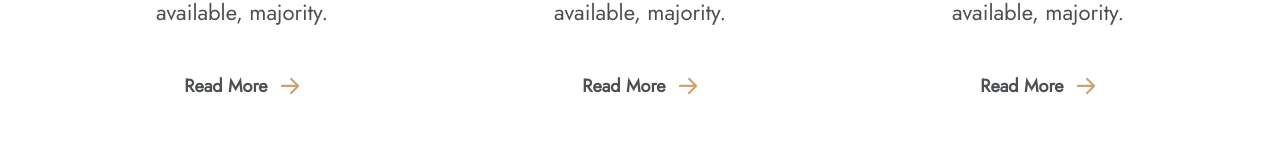
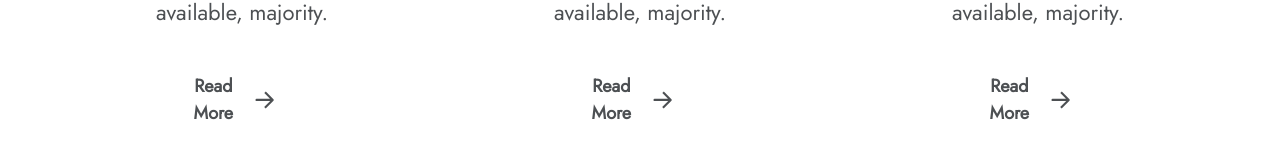
Before and after one commit to Lukas-Daugela/React-Vite-Interno, a React (Vite) app: page / in a window 1280 px wide. Shown: the part 197-364 px from the top of the page. Built offline with nearby package versions, Linux system fonts and the light colour scheme.

Commit message:
Added Hover animations for buttons

```diff
--- a/public/assets/svg/Arrow.jsx
+++ b/public/assets/svg/Arrow.jsx
@@ -1,10 +1,10 @@
 import React from 'react';
 import PropTypes from 'prop-types';
 
-export default function Arrow({ className }) {
+export default function Arrow({ svgClassName, pathClassName }) {
   return (
     <svg
-      className={className}
+      className={svgClassName}
       width="100%"
       height="100%"
       viewBox="0 0 19 17"
@@ -12,7 +12,7 @@ export default function Arrow({ className }) {
       xmlns="http://www.w3.org/2000/svg"
     >
       <path
-        className={className}
+        className={pathClassName}
         d="M2 8.43536L15.7232 8.29851M10.6182 1.91132L17.1412 8.4343L10.4868 15.0887"
         stroke="currentColor"
         strokeWidth="2"
@@ -24,5 +24,6 @@ export default function Arrow({ className }) {
 }
 
 Arrow.propTypes = {
-  className: PropTypes.string,
+  svgClassName: PropTypes.string,
+  pathClassName: PropTypes.string,
 };
--- a/src/components/Button/Button.jsx
+++ b/src/components/Button/Button.jsx
@@ -9,12 +9,12 @@ const cn = classNames.bind(styles);
 
 export default function Button({ children, styleType, type, onClick }) {
   const customBtnClass = styleType ? `button__${styleType}` : '';
-  const customImgClass = styleType ? `image__${styleType}` : '';
+  const customImgClass = styleType ? `path__${styleType}` : '';
 
   return (
     <button onClick={onClick} type={type} className={cn('button', customBtnClass)}>
       {children}
-      <Arrow className={cn('image', customImgClass)} />
+      <Arrow svgClassName={cn('image')} pathClassName={cn('path', customImgClass)} />
     </button>
   );
 }
--- a/src/components/Button/Button.module.scss
+++ b/src/components/Button/Button.module.scss
@@ -1,4 +1,22 @@
 @import '../../sass/mixins/index';
+
+@keyframes slide {
+  50% {
+    transform: translateX(10px);
+  }
+
+  100% {
+    transform: translate(0);
+  }
+}
+
+.image {
+  width: 1.5rem;
+
+  @include media-query('md') {
+    width: 1.9rem;
+  }
+}
 
 .button {
   align-items: center;
@@ -10,6 +28,7 @@
   gap: 0.9rem;
   height: 4.5rem;
   padding: 0 3.5rem;
+  transition: background-color 0.7s linear;
 
   @include body-styles('small', $color: var(--color-white-100), $weight: 600);
 
@@ -23,21 +42,28 @@
     padding: 0 5.4rem;
   }
 
+  &:hover {
+    background-color: var(--btn-secondary);
+  }
+
+  &:hover .image {
+    animation: slide 0.7s ease-in-out;
+  }
+
+  .path {
+    stroke: var(--color-primary);
+
+    &__gold {
+      stroke: var(--color-secondary);
+    }
+  }
+
   &__gold {
     background-color: var(--color-primary);
     box-shadow: 0 10px 20px var(--color-dark-130);
+
+    &:hover {
+      background-color: var(--btn-tertiary);
+    }
   }
 }
-
-.image {
-  stroke: var(--color-primary);
-  width: 1.5rem;
-
-  &__gold {
-    stroke: var(--color-secondary);
-  }
-
-  @include media-query('md') {
-    width: 1.9rem;
-  }
-}
--- a/src/sass/variables.scss
+++ b/src/sass/variables.scss
@@ -1,5 +1,6 @@
 :root {
   /* Colors */
+  --color-dark-110: #191c20;
   --color-dark-130: #1f2022;
   --color-dark-190: #292f36;
   --color-dark-310: #4d5053;
@@ -15,6 +16,7 @@
 
   --color-red-50: #ff0000;
 
+  --color-golden-570: #b99268;
   --color-golden-630: #cda274;
   --color-golden-940: #f4f0ec;
 
@@ -35,4 +37,11 @@
   --font-size-base: 1.6rem;
 
   --container-width: 1200px;
+
+  /* buttons */
+
+  --btn-base: var(--color-secondary);
+  --btn-primary: var(--color-primary);
+  --btn-secondary: var(--color-dark-110);
+  --btn-tertiary: var(--color-golden-570);
 }
```
